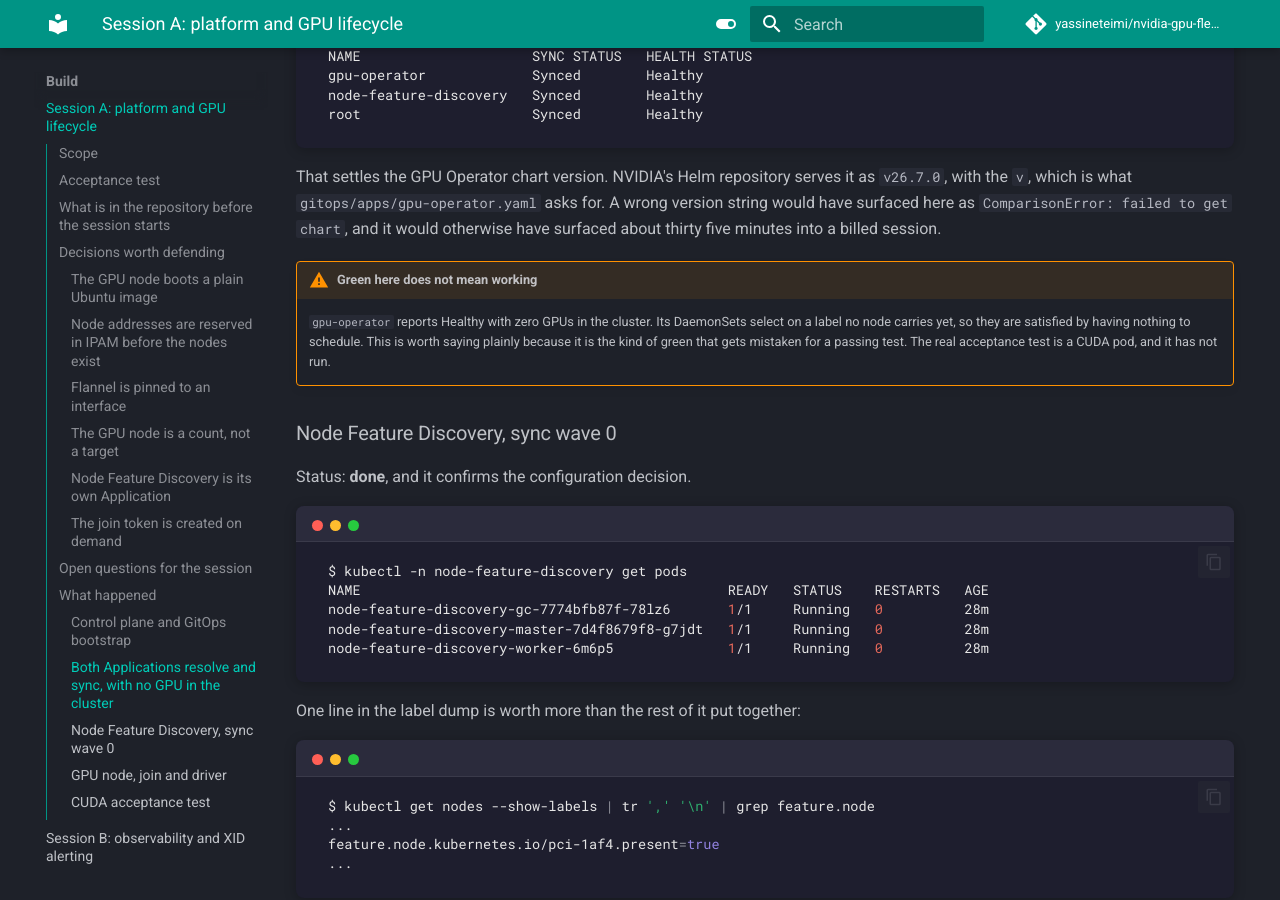
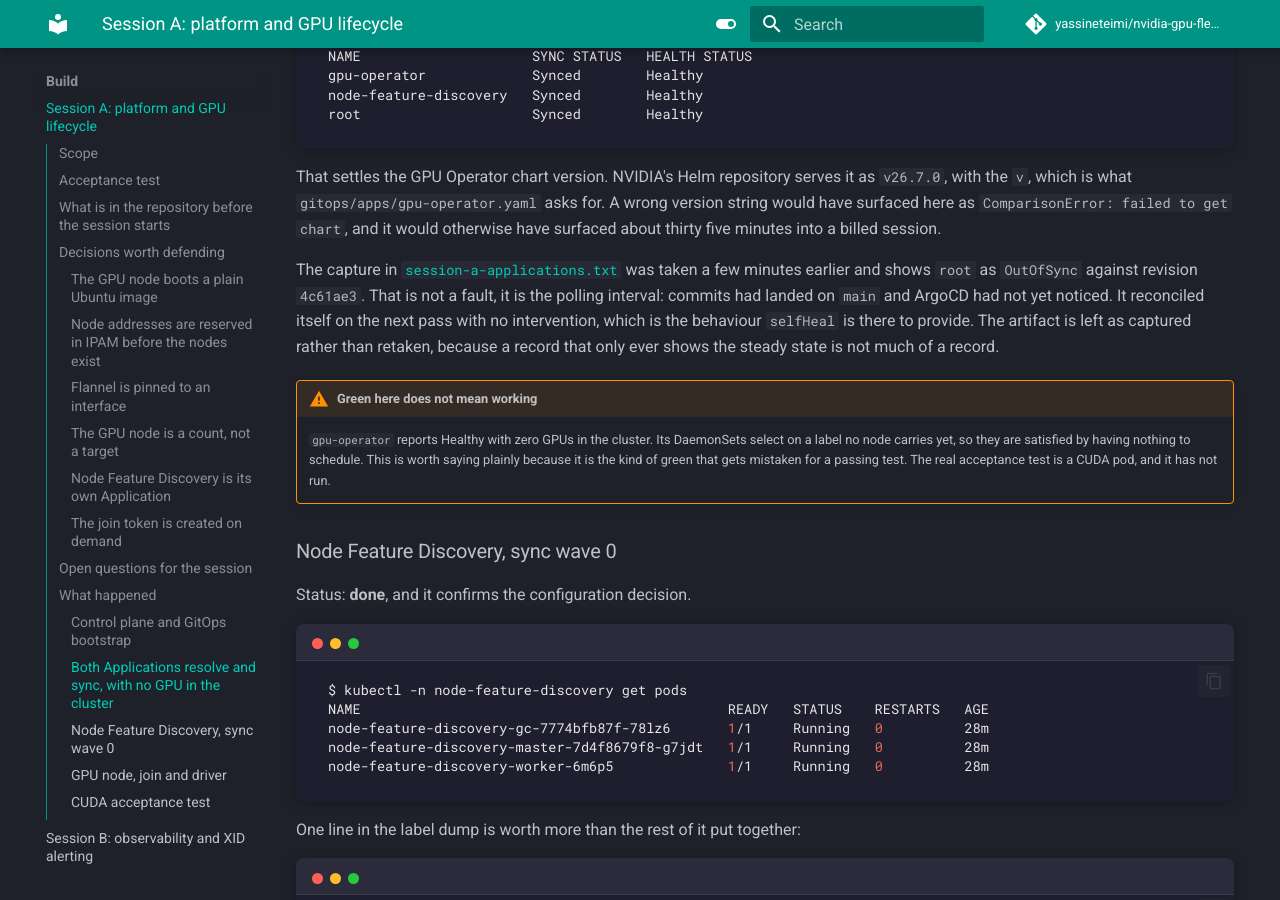
Before and after one commit to yassineteimi/nvidia-gpu-fleet-poc, an MkDocs documentation site: the page built from docs/01-platform.md, in a window 1280 px wide and 900 px high, scrolled down 4824 px. Built offline with MkDocs 1.6.1 and Material for MkDocs 9.7.7, drawn with Linux system fonts in a browser that asks for light colours; comment, search, counter and statistics services are not loaded.

Commit message:
Session A: explain the OutOfSync in the captured applications artifact
The capture shows root as OutOfSync against 4c61ae3 while the page shows
all three Applications Synced. Both are true: commits had landed on main
and ArgoCD had not polled yet. It reconciled on the next pass with no
intervention, which is what selfHeal is for.

The artifact stays as captured rather than being retaken. A record that
only ever shows the steady state is not much of a record, and a reader
finding OutOfSync in the file and Synced on the page deserves the reason
rather than a tidied up file.

```diff
--- a/docs/01-platform.md
+++ b/docs/01-platform.md
@@ -236,6 +236,15 @@
 chart`, and it would otherwise have surfaced about thirty five minutes into a billed
 session.
 
+The capture in
+[`session-a-applications.txt`](https://github.com/yassineteimi/nvidia-gpu-fleet-poc/blob/main/docs/artifacts/session-a-applications.txt)
+was taken a few minutes earlier and shows `root` as `OutOfSync` against revision
+`4c61ae3`. That is not a fault, it is the polling interval: commits had landed on
+`main` and ArgoCD had not yet noticed. It reconciled itself on the next pass with no
+intervention, which is the behaviour `selfHeal` is there to provide. The artifact is
+left as captured rather than retaken, because a record that only ever shows the
+steady state is not much of a record.
+
 !!! warning "Green here does not mean working"
     `gpu-operator` reports Healthy with zero GPUs in the cluster. Its DaemonSets
     select on a label no node carries yet, so they are satisfied by having nothing to
```
